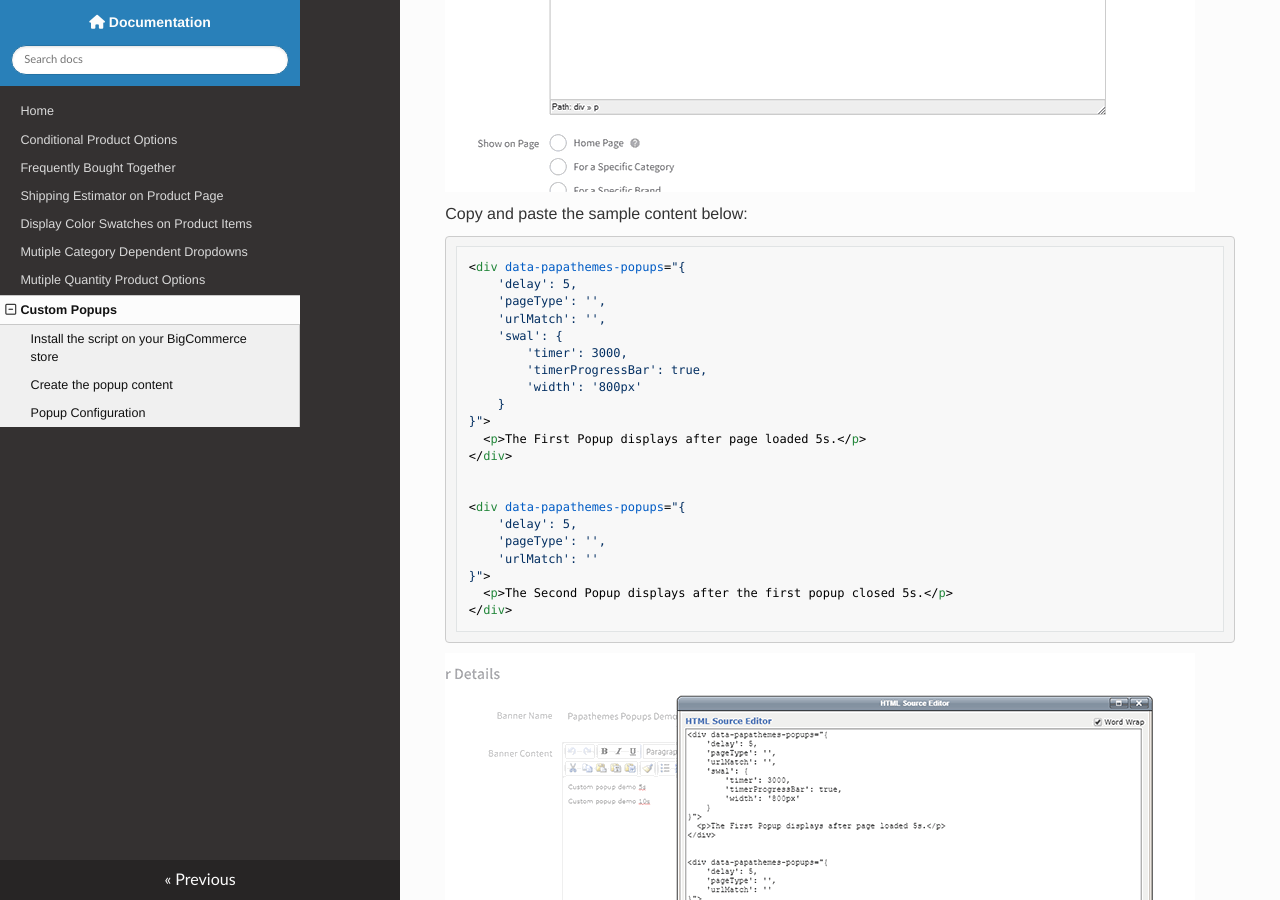
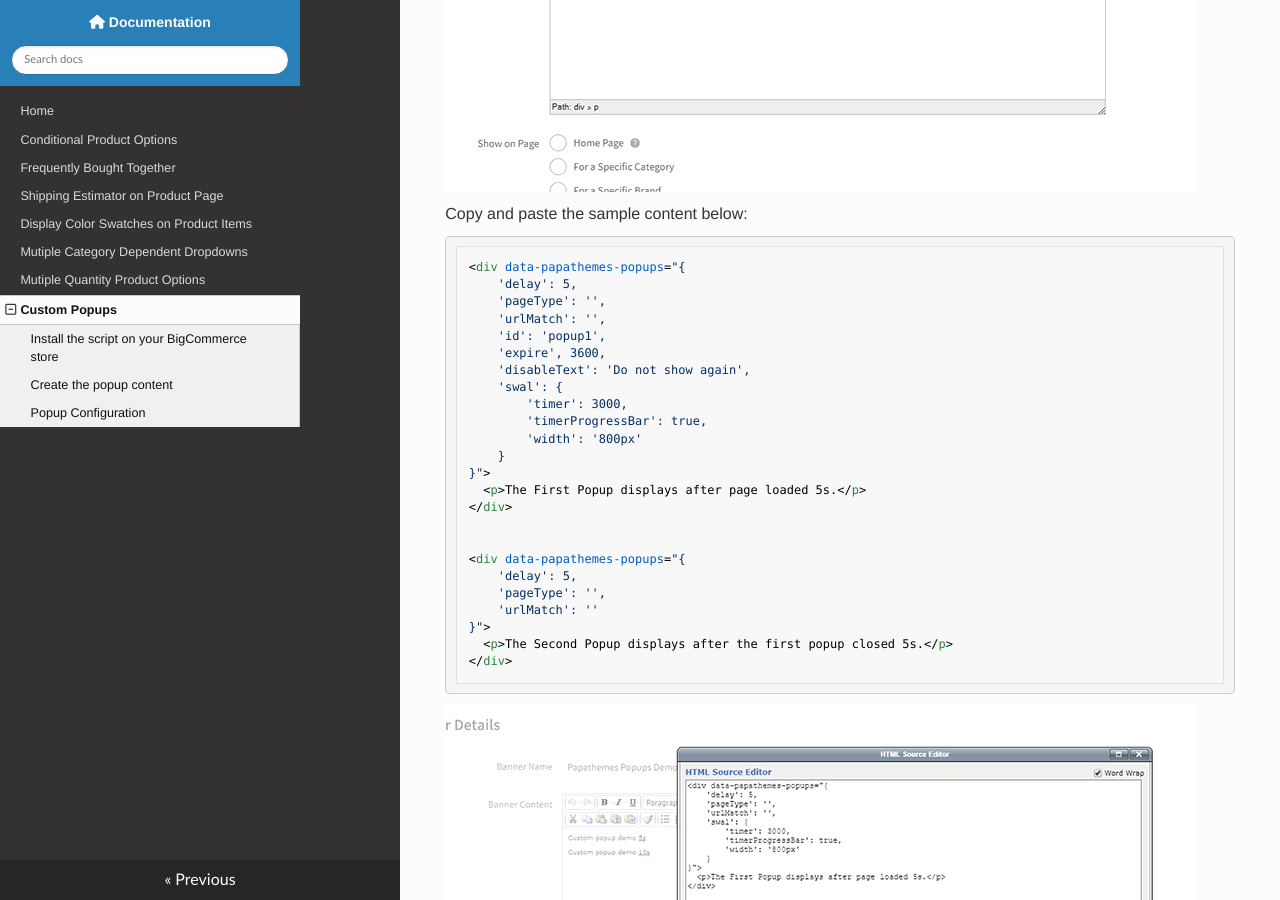
Before and after one commit to tvlgiao/bc-addons-docs, an MkDocs documentation site: the page built from docs/popups.md, in a window 1280 px wide and 900 px high, scrolled down 1076 px. Built offline with MkDocs 1.6.1, drawn with Linux system fonts in a browser that asks for light colours; nearby versions of some CDN libraries; some of the changed text lies outside the part shown.

Commit message:
Popups support "Don't show again"

```diff
--- a/docs/popups.md
+++ b/docs/popups.md
@@ -36,6 +36,9 @@
     'delay': 5,
     'pageType': '',
     'urlMatch': '',
+    'id': 'popup1',
+    'expire', 3600,
+    'disableText': 'Do not show again',
     'swal': {
         'timer': 3000,
         'timerProgressBar': true,
@@ -79,6 +82,9 @@
     'delay': 5,
     'pageType': '',
     'urlMatch': '',
+    'id': 'popup1',
+    'expire', 3600,
+    'disableText': 'Do not show again',
     'swal': {
         'timer': 3000,
         'timerProgressBar': true,
@@ -94,4 +100,7 @@
     - = `page`: To display the popup on static web pages.
 - `urlMatch`: Leave it empty to display the popup on all pages.
     - Set an url for example `/all-products/` to display the popup on any page which has URL matches `/all-products/`.
+- `id`: The unique popup name. Required only if `expire` is set.
+- `expire`: A time (in seconds) to not show the popup again.
+- `disableText`: a checkbox label to allow user not showing the popup again. If not set, the default label is "Don't show again".
 - `swal`: Are **SweatAlert2** configuration variables. Check more details here: <https://sweetalert2.github.io/#configuration>
```
